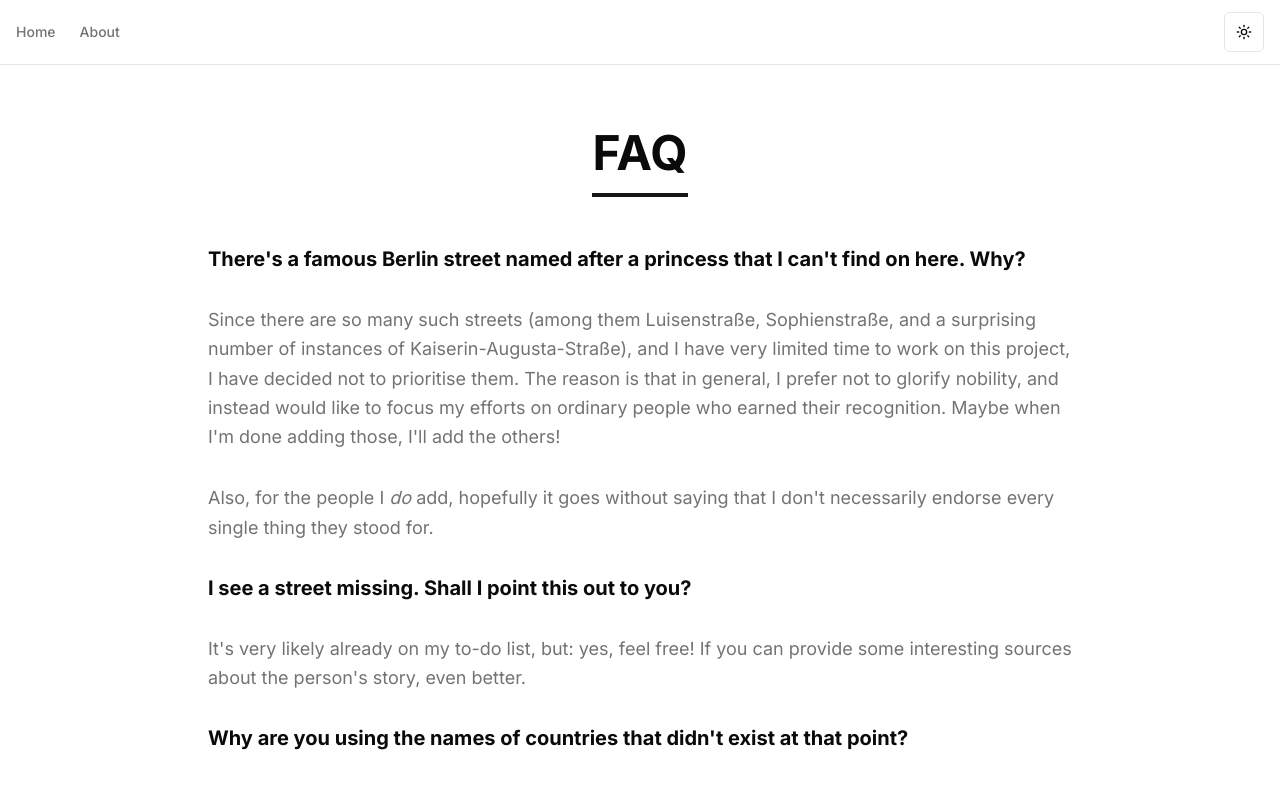
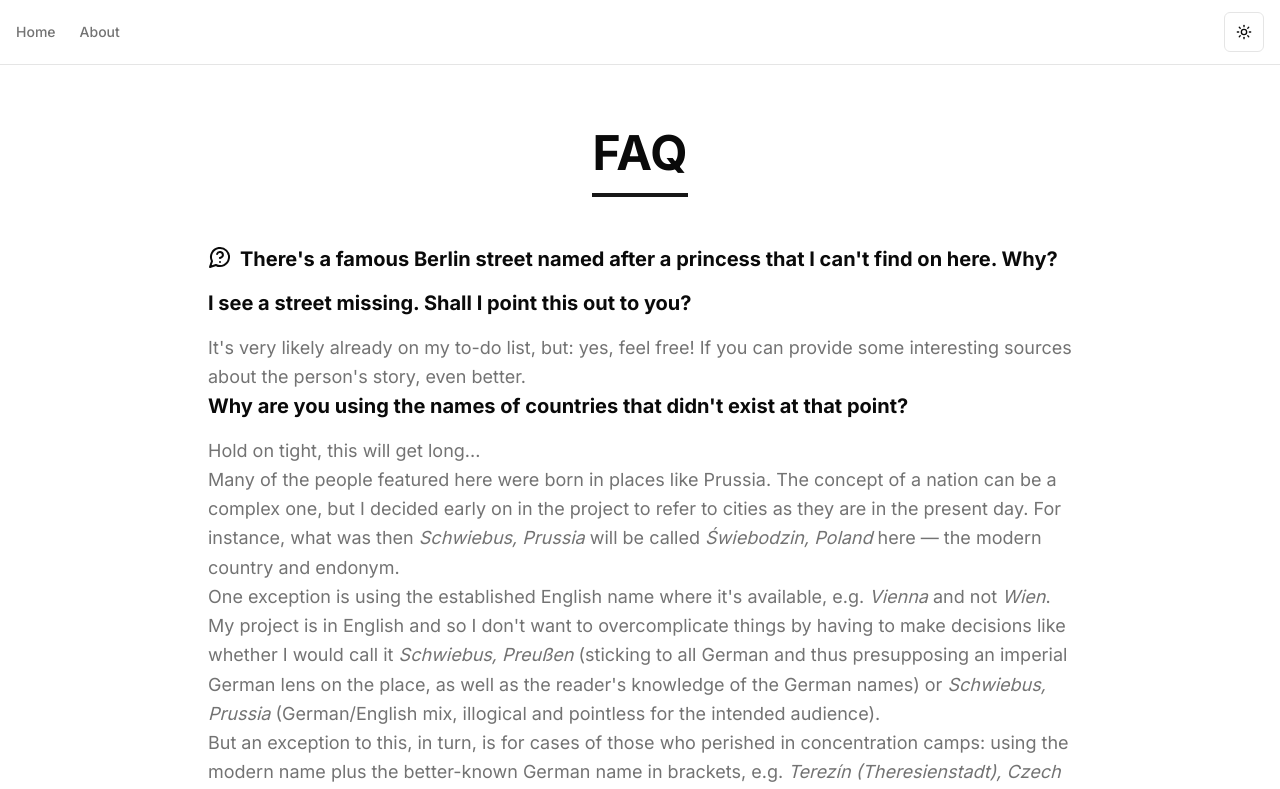
Before and after one commit to rosamundm/named-after-women, a Next.js app: page /faq in a window 1280 px wide. Shown: the top 789 px of the page. Built offline with nearby package versions, Linux system fonts and the light colour scheme.

Commit message:
Add theme package, draft accordion

```diff
--- a/app/faq/page.tsx
+++ b/app/faq/page.tsx
@@ -1,4 +1,7 @@
 import { FC } from 'react';
+// import { Accordion } from '@radix-ui/react-accordion';
+import { MessageCircleQuestion } from 'lucide-react';
+import { Accordion } from 'radix-ui';
 
 const FaqPage: FC = () => {
   return (
@@ -11,11 +14,30 @@ const FaqPage: FC = () => {
           <div className="w-24 h-1 bg-primary mx-auto"></div>
         </header>
 
-        <main className="space-y-8">
-          <h2 className="text-xl font-bold mb-4">
-            There's a famous Berlin street named after a princess that I can't
-            find on here. Why?
-          </h2>
+        <Accordion.Root
+		      // className="rounded-md bg-mauve6 shadow-[0_2px_10px]"
+		      type="single"
+		      // defaultValue="item-1"
+		      collapsible
+	      >
+        {/* <main className="space-y-8"> */}
+          <Accordion.Item value="item-1">
+            <div className="flex gap-2">
+
+
+            <MessageCircleQuestion />
+          <Accordion.Trigger>
+
+            <h2 className="text-xl font-bold mb-4">
+              There's a famous Berlin street named after a princess that I can't
+              find on here. Why?
+            </h2>
+
+
+
+          </Accordion.Trigger>
+          </div>
+          <Accordion.Content>
           <p className="text-lg text-muted-foreground leading-relaxed">
             Since there are so many such streets (among them Luisenstraße,
             Sophienstraße, and a surprising number of instances of
@@ -30,6 +52,9 @@ const FaqPage: FC = () => {
             saying that I don't necessarily endorse every single thing they
             stood for.
           </p>
+          </Accordion.Content>
+      </Accordion.Item>
+
           <h2 className="text-xl font-bold mb-4">
             I see a street missing. Shall I point this out to you?
           </h2>
@@ -111,7 +136,8 @@ const FaqPage: FC = () => {
             you are someone who is not cis and you have any ideas or feedback,
             feel free to reach out.
           </p>
-        </main>
+        {/* </main> */}
+        </Accordion.Root>
       </div>
     </div>
   );
--- a/package.json
+++ b/package.json
@@ -10,12 +10,14 @@
   },
   "dependencies": {
     "@hookform/resolvers": "^3.9.1",
+    "@radix-ui/react-accordion": "^1.2.12",
     "@radix-ui/react-alert-dialog": "^1.1.14",
     "@radix-ui/react-dialog": "^1.1.14",
     "@radix-ui/react-dropdown-menu": "^2.1.15",
     "@radix-ui/react-icons": "^1.3.2",
     "@radix-ui/react-navigation-menu": "^1.2.13",
     "@radix-ui/react-slot": "^1.2.3",
+    "@radix-ui/themes": "^3.2.1",
     "autoprefixer": "^10.4.20",
     "class-variance-authority": "^0.7.1",
     "clsx": "^2.1.1",
@@ -29,6 +31,7 @@
     "next": "15.2.4",
     "next-themes": "^0.4.6",
     "path": "latest",
+    "radix-ui": "^1.4.3",
     "react": "^19",
     "react-dom": "^19",
     "react-leaflet": "latest",
```
Also changed, not shown: 1 other file (tests, documents, lock files or other folders).
